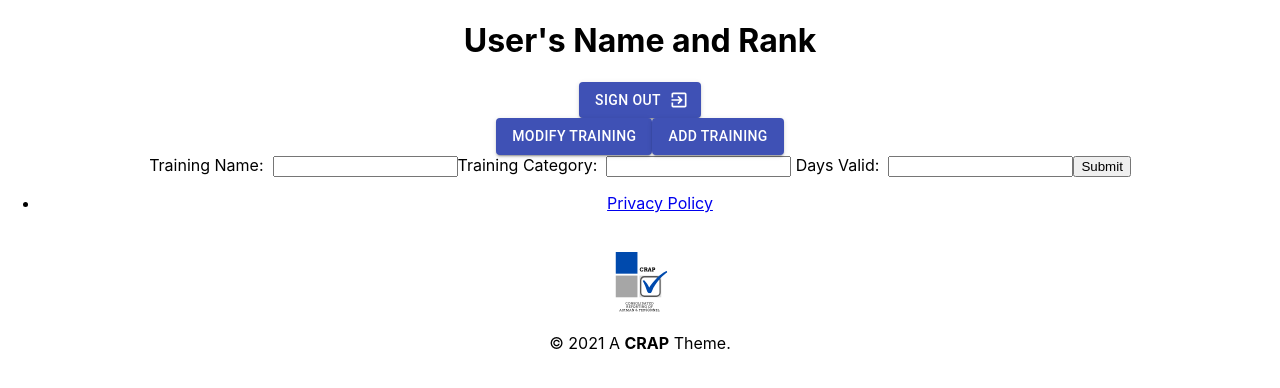
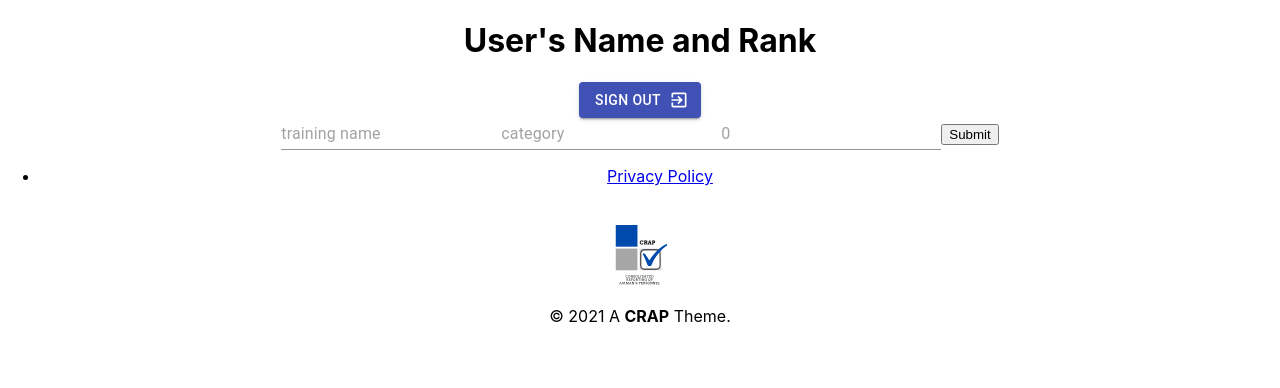
Before and after one commit to SDI-Yankees/CRAP, a React (Create React App) app in the folder client/: page /admin in a window 1280 px wide. Shown: the top 388 px of the page. Built offline with nearby package versions, Linux system fonts and the light colour scheme.

Commit message:
React Form

```diff
--- a/client/src/components/Admin.js
+++ b/client/src/components/Admin.js
@@ -1,34 +1,79 @@
-import {Button} from '@material-ui/core';
+import {Button, Input} from '@material-ui/core';
+import React, {useState} from 'react';
+
+
+
+// function Admin_old (){
+//     return (
+//     <div className = "admin">
+//         <nav className="adminButtons">
+//             <Button variant="contained" color="primary">Modify Training</Button>
+//             <Button variant="contained" color="primary">Add Training</Button>
+//         </nav>
+//         <form className = "newTrainingForm"  action = "http://localhost:3000/trainings" method="post" >
+//             <label htmlFor="name">Training Name: &nbsp;
+//                 <input type="text" id="name" name="name"></input>
+//             </label>
+//             <label htmlFor="category">Training Category: &nbsp;
+//                 <input type="text" id="category" name="category"></input> {/*Make this a drop down menu where options are pulled from server*/}
+//             </label>
+//             <label htmlFor="days_valid">Days Valid: &nbsp;
+//                 <input type="text" id="days_valid" name="days_valid"></input>
+//             </label>
+//             <input type="submit"/>
+//         </form>
+//     </div>
+//     )
+
+// }
 
 //const trainingURL = "http://localhost:3000/trainings";
-function Admin (){
-    return (
-    <div className = "admin">
-        <nav className="adminButtons">
-            <Button variant="contained" color="primary">Modify Training</Button>
-            <Button variant="contained" color="primary">Add Training</Button>
-        </nav>
-        <form className = "newTrainingForm"  action = "http://localhost:3000/trainings" method="post" >
-            <label htmlFor="name">Training Name: &nbsp;
-                <input type="text" id="name" name="name"></input>
-            </label>
-            <label htmlFor="category">Training Category: &nbsp;
-                <input type="text" id="category" name="category"></input> {/*Make this a drop down menu where options are pulled from server*/}
-            </label>
-            <label htmlFor="days_valid">Days Valid: &nbsp;
-                <input type="text" id="days_valid" name="days_valid"></input>
-            </label>
-            <input type="submit"/>
-        </form>
-    </div>
+function Admin(){
+
+    const [adminInputs, setAdminInputs] = useState({name: '', category: '', days_valid: null});
+
+    const createTraining = (e) => {
+        e.preventDefault();
+        console.log("Data passed: ", adminInputs)
+    };
+
+    const toChange = (name, value) => {
+        setAdminInputs({...adminInputs, [name]: value})
+    }
+
+    const onChange = (e) => {
+       toChange(e.target.name, e.target.value)
+    }
+
+    console.log(adminInputs)
+    return(
+        <div className="admin">
+            <form onSubmit ={createTraining}>
+                <Input
+                    name="name"
+                    placeholder="training name"
+                    type="text"
+                    value={adminInputs.name}
+                    onChange = {onChange}
+                />
+                <Input
+                    name="category"
+                    placeholder="category"
+                    type = "text"
+                    value = {adminInputs.category}
+                    onChange = {onChange}
+                />
+                <Input
+                    name="days_valid"
+                    placeholder='0'
+                    value = {adminInputs.days_valid}
+                    onChange = {onChange}
+                />
+                <input type="submit"/>
+            </form>
+        </div>
     )
-
 }
-// {/*onSubmit= {() => submitNewTraining*/}
-// function submitNewTraining(e){
-//     e.preventDefault();
-//     fetch(trainingURL, {method: 'POST'})
-// }
 
 export default Admin;
 
```
Also changed, not shown: 1 other file (tests, documents, lock files or other folders).
